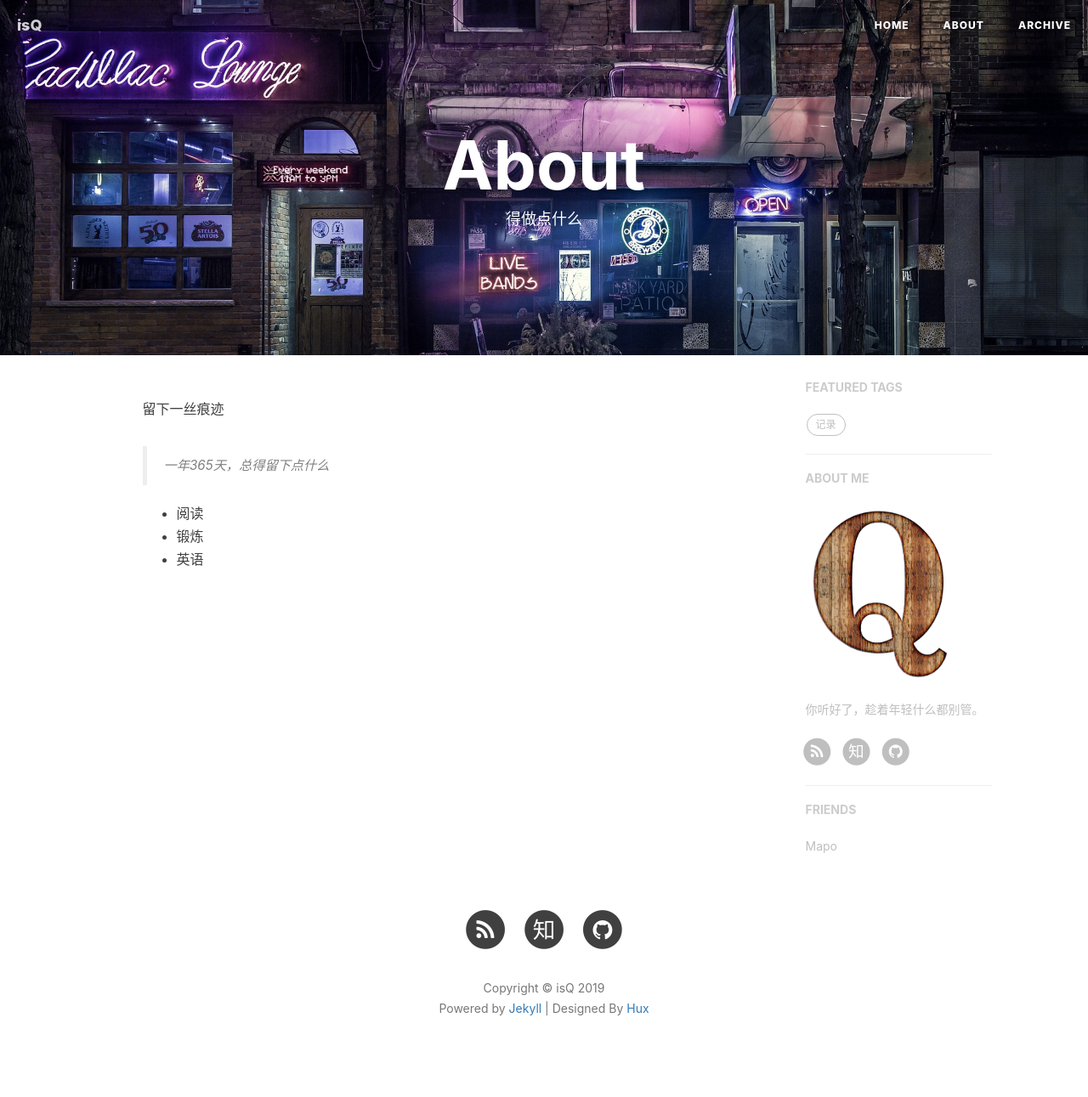
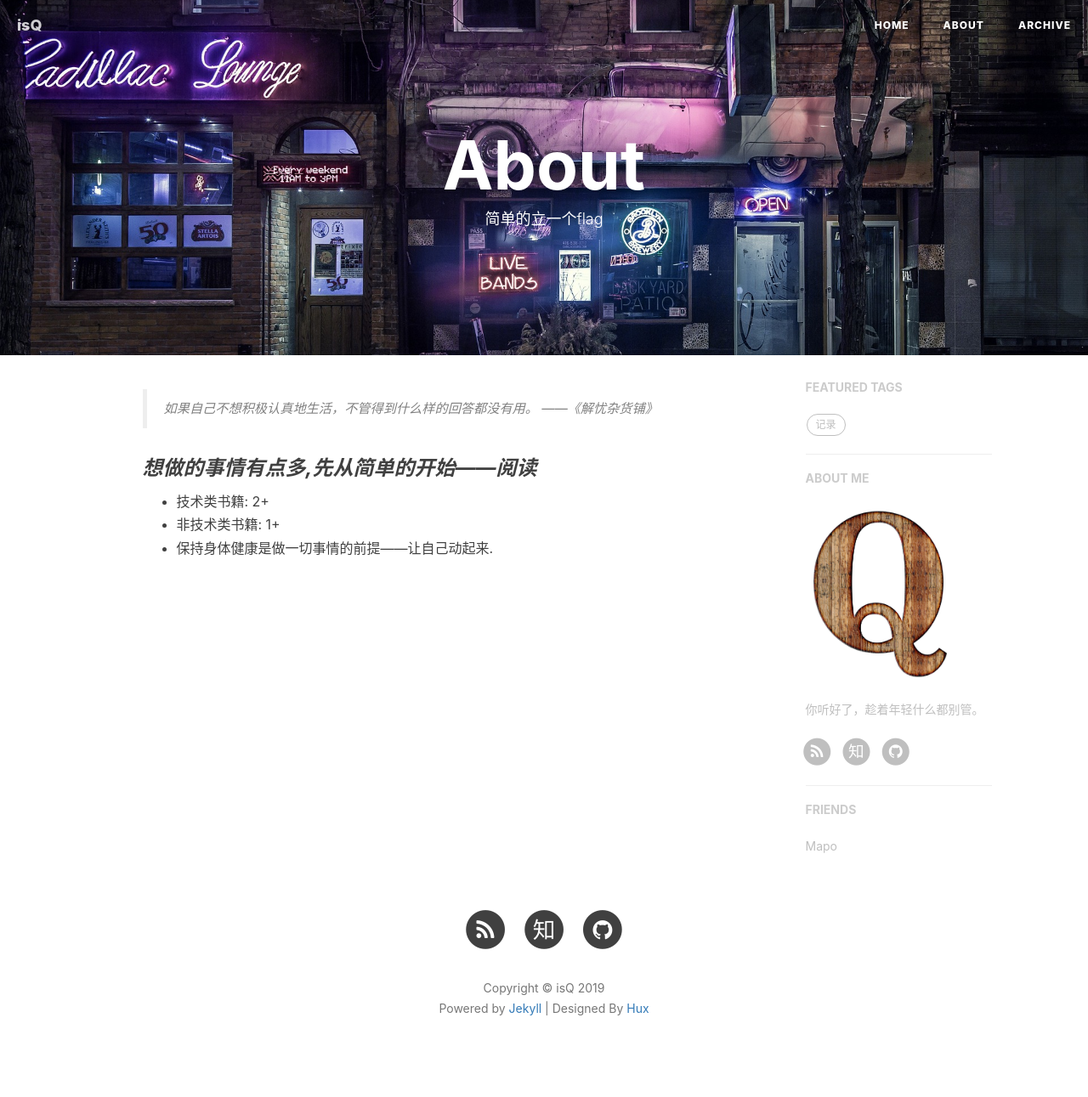
Before and after one commit to yang131323/isQ.github.io, a Jekyll site: the page built from about.html, in a window 1280 px wide. Shown: the whole page at 85% size. Built offline with Jekyll 4.4.1, drawn with Linux system fonts in a browser that asks for light colours; nearby versions of some CDN libraries; comment, search, counter and statistics services are not loaded.

Commit message:
修改About

```diff
--- a/_includes/about/zh.md
+++ b/_includes/about/zh.md
@@ -1,7 +1,8 @@
-留下一丝痕迹
+> 如果自己不想积极认真地生活，不管得到什么样的回答都没有用。
+>                                                   ——《解忧杂货铺》
 
->  一年365天，总得留下点什么
+### *想做的事情有点多,先从简单的开始——阅读*
 
-* 阅读
-* 锻炼
-* 英语
+* 技术类书籍: 2+
+* 非技术类书籍: 1+
+* 保持身体健康是做一切事情的前提——让自己动起来.
--- a/about.html
+++ b/about.html
@@ -1,7 +1,7 @@
 ---
 layout: page
 title: "About"
-description: "得做点什么"
+description: "简单的立一个flag"
 header-img: "img/about-bg-shop.jpg"
 multilingual: true
 ---
--- a/sw.js
+++ b/sw.js
@@ -20,7 +20,7 @@ const PRECACHE_LIST = [
   "./js/hux-blog.min.js",
   "./js/snackbar.js",
   "./img/icon_wechat.png",
-  "./img/avatar-hux.jpg",
+  "./img/avatar.png",
   "./img/home-bg.jpg",
   "./img/404-bg.jpg",
   "./css/hux-blog.min.css",
```
Also changed, not shown: CNAME (line endings or trailing spaces).
